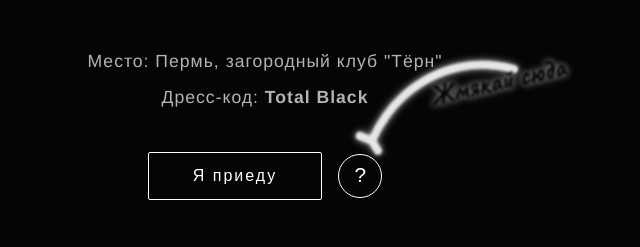
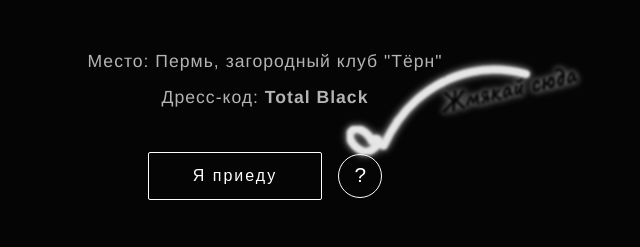
Before and after one commit to Crystos/wedding-invite, a website: page index.html in a window 1280 px wide. Shown: the part 553-800 px from the top of the page, without its empty margins (375-1015 px from the left). Drawn offline with nearby package versions, Linux system fonts and the light colour scheme.

Commit message:
update branch

```diff
--- a/index.html
+++ b/index.html
@@ -251,14 +251,19 @@
       const wrapper = document.createElement('div');
       wrapper.className = 'chalk-hint-wrapper';
       wrapper.innerHTML = `
-        <svg class="chalk-arrow-svg" width="180" height="140" viewBox="0 0 180 140">
+        <svg class="chalk-arrow-svg" width="200" height="160" viewBox="0 0 200 160">
           <g class="chalk-hint-group chalk-effect">
-            <!-- Изогнутая стрелка с четким остриём -->
-            <!-- Старт справа сверху, изгиб влево и вниз, острие указывает точно на цель -->
-            <path class="chalk-arrow-path" d="M 165 25 C 130 15, 90 20, 55 50 C 40 63, 30 78, 22 95 L 10 90 M 22 95 L 28 105" />
+            <!-- Изогнутая стрелка с наконечником-сердечком -->
+            <!-- Стрела начинается справа сверху, изгибается влево и вниз -->
+            <path class="chalk-arrow-path" d="M 175 20 C 140 10, 100 15, 65 45 C 50 58, 40 73, 32 90 L 20 85" />
+
+            <!-- Наконечник в форме сердечка-стрелы -->
+            <!-- Рисуем сердечко с остриём внизу, указывающим на цель -->
+            <path class="chalk-arrow-path" d="M 20 85 C 15 75, 5 70, 0 75 C -5 80, 0 90, 10 95 C 15 98, 20 95, 25 90 C 30 85, 25 80, 20 85 Z"
+                  fill="#f0f0f0" stroke="none" filter="url(#chalk-filter)" />
 
             <!-- Текст вдоль стрелки -->
-            <text x="95" y="40" class="chalk-text" transform="rotate(-12 95 40)">Жмякай сюда</text>
+            <text x="105" y="35" class="chalk-text" transform="rotate(-12 105 35)">Жмякай сюда</text>
           </g>
         </svg>
       `;
@@ -274,11 +279,11 @@
         const targetX = rect.right + window.scrollX;
         const targetY = rect.top + window.scrollY;
 
-        // В SVG острие стрелки находится примерно в координатах (22, 95) из 180x140
+        // В SVG острие сердечка находится примерно в координатах (20, 85) из 200x160
         // Мы хотим, чтобы острие указывало на правый верхний угол кнопки
         // Небольшой отступ, чтобы острие было рядом с кнопкой, но не перекрывало её
-        const offsetX = 22; // координата острия по X в SVG
-        const offsetY = 95; // координата острия по Y в SVG
+        const offsetX = 20; // координата острия по X в SVG
+        const offsetY = 85; // координата острия по Y в SVG
 
         // Позиционируем wrapper так, чтобы острие стрелки было чуть выше и правее кнопки
         const wrapperLeft = targetX - 10 - offsetX;
```
Also changed, not shown: 1 other file.
